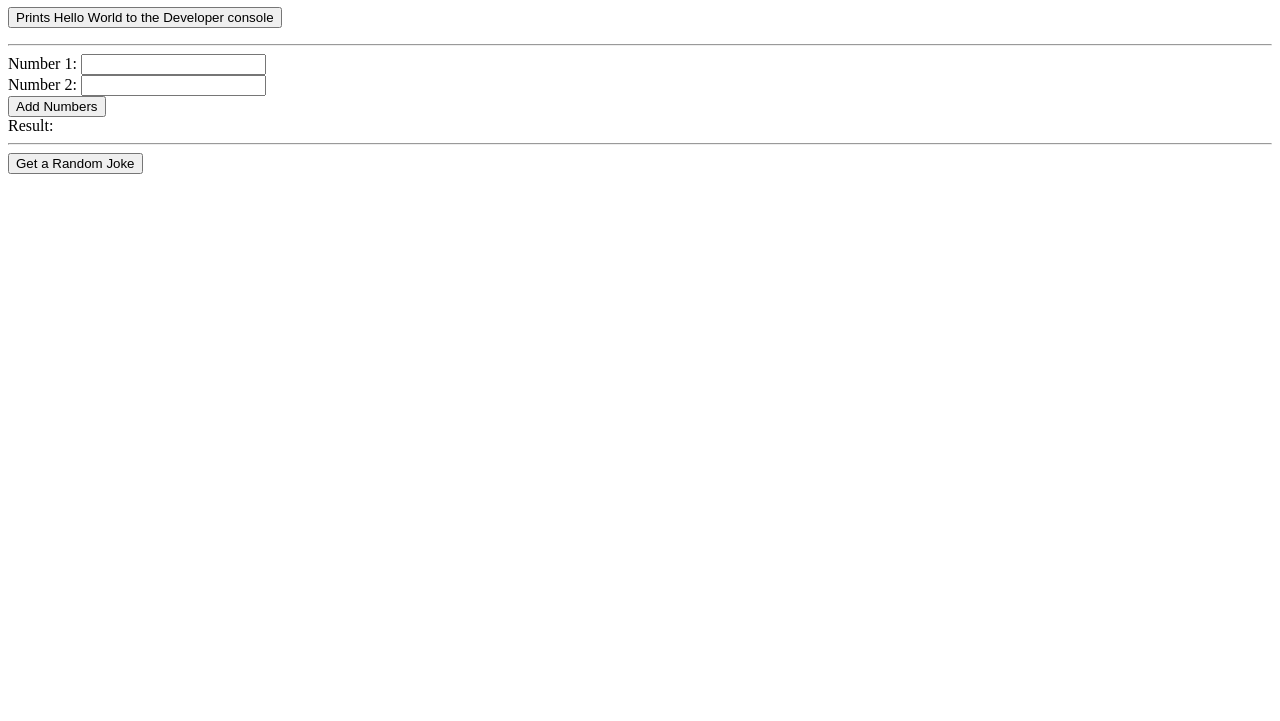
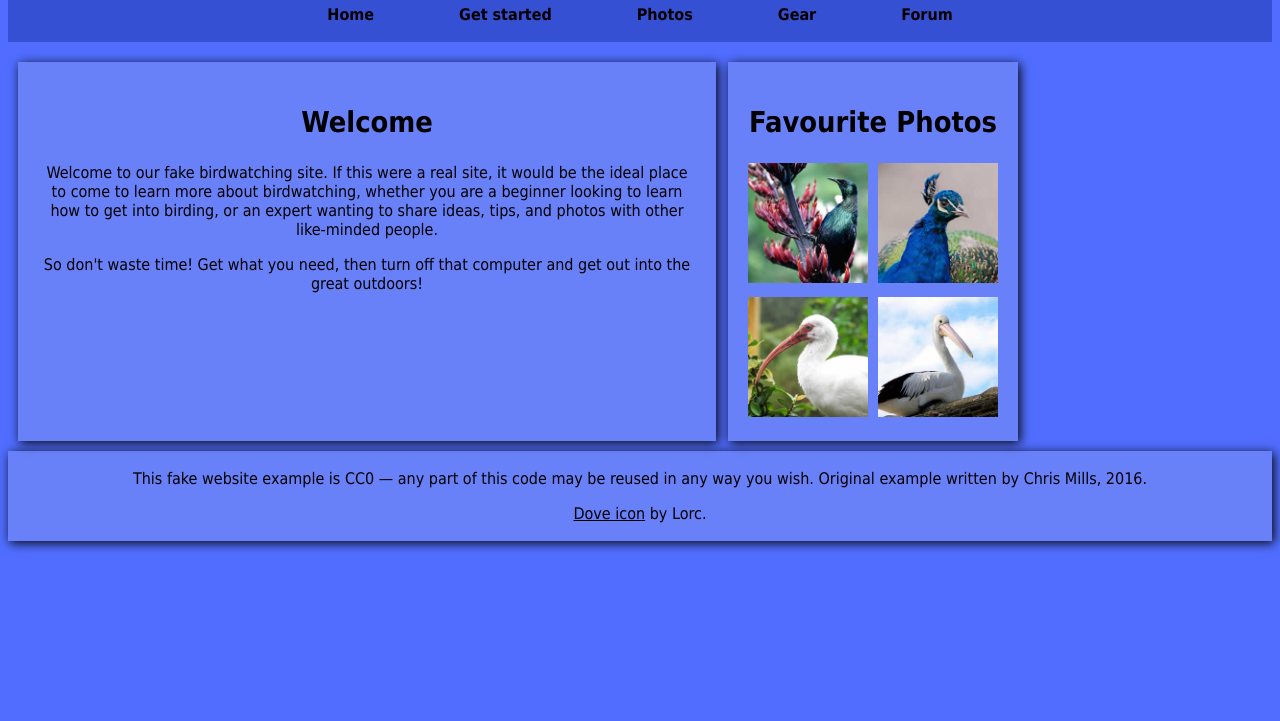
Before and after one commit to laurenrausch/M4.2, a website: page index.html in a window 1280 px wide. Shown: the part 79-800 px from the top of the page. Drawn offline with Linux system fonts and the light colour scheme.

Commit message:
Finished 4.2 Changes

```diff
--- a/css/style.css
+++ /dev/null
@@ -1,4 +0,0 @@
-h1{
-  border-color: #d3e644;
-  border-style: dashed;
-}
--- a/index.html
+++ b/index.html
@@ -1,78 +1,61 @@
-<!doctype html>
-<html>
+<!DOCTYPE html>
+<html lang="en">
 
 <head>
   <meta charset="utf-8">
-  <title>Hello World!</title>
-  <meta name="description" content="">
-  <meta name="viewport" content="width=device-width, initial-scale=1">
-  <link rel="stylesheet" href="css/style.css">
-  <link rel="shortcut icon" href="img/favicon.ico">
+  <title>Birdwatching</title>
+  <link href="https://fonts.googleapis.com/css?family=Roboto+Condensed:300%7CCinzel+Decorative:700" rel="stylesheet">
+  <link href="style.css" rel="stylesheet">
+
+  <!--[if lt IE 9]>
+      <script src="https://cdnjs.cloudflare.com/ajax/libs/html5shiv/3.7.3/html5shiv.js"></script>
+    <![endif]-->
 </head>
 
 <body>
-  <h1>HTML Rocks!</h1>
-  <p>
-    <button  onclick="helloWorld()">Prints Hello World to the Developer console</button>
-  </p>
-  <hr>
-  <form id="addForm">
-    <label for="num1">Number 1:</label>
-    <input type="number" id="num1" name="num1" required>
-    <br>
-    <label for="num2">Number 2:</label>
-    <input type="number" id="num2" name="num2" required>
-    <br>
-    <button type="submit">Add Numbers</button>
-  </form>
+  <header>
+    <div class="dove">
+      <h1>Birdwatching</h1>
+      <img src="img/dove.png" alt="Bird logo">
+    </div>
+    <nav>
+      <ul>
+        <li><span>Home</span></li>
+        <li><a href="#">Get started</a></li>
+        <li><a href="#">Photos</a></li>
+        <li><a href="#">Gear</a></li>
+        <li><a href="#">Forum</a></li>
+      </ul>
+    </nav>
+  </header>
 
-  <label id="result">Result:</label>
+  <main>
+    <div class="welcome">
+      <h2>Welcome</h2>
+      <p>Welcome to our fake birdwatching site. If this were a real site, it would be the ideal place to come to learn
+        more
+        about birdwatching, whether you are a beginner looking to learn how to get into birding, or an expert wanting to
+        share ideas, tips, and photos with other like-minded people.</p>
+      <p>So don't waste time! Get what you need, then turn off that computer and get out into the great outdoors!</p>
+    </div>
 
-  <hr>
+    <aside class="photos">
+      <h2>Favourite Photos</h2>
+      <div class="birds">
+        <a href="img/favorite-1.jpg"><img src="img/favorite-1_th.jpg" alt="Small black bird"></a>
+        <a href="img/favorite-2.jpg"><img src="img/favorite-2_th.jpg" alt="Bright blue bird"></a>
+        <a href="img/favorite-3.jpg"><img src="img/favorite-3_th.jpg" alt="Large white bird"></a>
+        <a href="img/favorite-4.jpg"><img src="img/favorite-4_th.jpg" alt="White and black bird"></a>
+      </div>
+    </aside>
+  </main>
 
-  <button id="jokeButton">Get a Random Joke</button>
-  <p id="joke"></p>
-
-  <script type="module" script="js/main.js">
-    import {helloWorld, add, fetchRandomJoke} from './js/main.js';
-
-    // This shows how to assign a function to the window object
-    // so that it can be called from the browser console
-    window.helloWorld = helloWorld;
-
-    // This shows how to add an event listener to a button in the HTML
-    // and call a function when the button is clicked
-    const form = document.getElementById('addForm');
-    form.addEventListener('submit', function(e) {
-      e.preventDefault();
-      const num1 = parseFloat(document.getElementById('num1').value);
-      const num2 = parseFloat(document.getElementById('num2').value);
-      try{
-        const result = add(num1, num2);
-        document.getElementById('result').textContent = `Result: ${result}`;
-      }catch(e){
-        console.error(e);
-        document.getElementById('result').textContent = `Error: ${e.message}`;
-      }
-
-    });
-
-    // this shows how to add an event listener to a button in the HTML
-    // that calls a function that fetches a random joke from an API
-    // and displays it on the page
-    const jokebtn = document.getElementById('jokeButton');
-    const jokeresult = document.getElementById('joke');
-    jokebtn.addEventListener('click', async () => {
-      try {
-        jokeresult.textContent = 'Loading...';
-        const joke = await fetchRandomJoke();
-        document.getElementById('joke').textContent = joke;
-      } catch (e) {
-        console.error(e);
-        document.getElementById('joke').textContent = `Error: ${e.message}`;
-      }
-    });
-  </script>
+  <footer>
+    <p>This fake website example is CC0 — any part of this code may be reused in any way you wish. Original example
+      written by Chris Mills, 2016.</p>
+    <p><a href="http://game-icons.net/lorc/originals/dove.html" style="text-decoration: underline;">Dove icon</a> by
+      Lorc.</p>
+  </footer>
 
 </body>
 
--- a/js/main.js
+++ /dev/null
@@ -1,49 +0,0 @@
-/**
- * This file should only contain functions that don't interact with the DOM.
- * That means no document.querySelector, no document.getElementById, etc.
- * This file should only contain functions that do things like calculations,
- * data manipulation, etc. This is so that we can test these functions
- * without having to worry about the DOM or the browser environment.
- */
-
-/**
- * This function prints the string 'Hello World' to the console
- */
-export function helloWorld() {
-    console.log('Hello World');
-}
-
-/**
- * This function adds two numbers together and returns the sum. This demonstrates
- * how to pass parameters to a function and return a value from a function
- * from HTML.
- * @param {number} a The first number to add
- * @param {number} b The second number to add
- * @returns {number} The sum of the two numbers
- */
-export function add(num1, num2) {
-    if (num1 === undefined || num2 === undefined) {
-        throw new Error('You must provide two numbers to add');
-    }
-    if (typeof num1 !== 'number' || typeof num2 !== 'number') {
-        throw new Error('You must provide two numbers to add');
-    }
-    return num1 + num2;
-}
-
-/**
- * This function fetches a random joke from the "Official Joke API" and returns it.
- * @returns {string} A joke in the format "setup - punchline"
- */
-export async function fetchRandomJoke() {
-    try {
-        const response = await fetch('https://official-joke-api.appspot.com/random_joke');
-        if (!response.ok) {
-            throw new Error('Failed to fetch a joke');
-        }
-        const joke = await response.json();
-        return `${joke.setup} - ${joke.punchline}`;
-    } catch (error) {
-        throw new Error(error.message);
-    }
-}
--- /dev/null
+++ b/style.css
@@ -0,0 +1,113 @@
+body {
+    color: black;
+    background-color: rgb(80, 109, 255);
+}
+
+header {
+    background-color: rgb(69, 96, 230);
+    text-align: center;
+}
+
+.dove {
+    display: flex;
+    align-items: center;
+    font-size: 1.3em;
+    font-family: Tahoma, sans-serif;
+}
+
+.dove img {
+    right: 0;
+    display: inline;
+    height: 50px;
+    width: 50px;
+}
+
+h1 {
+    text-align: center;
+    color: black;
+    padding: 5px;
+    margin: 0 auto;
+    font-family: Tahoma, sans-serif;
+}
+
+h2 {
+    color: black;
+    font-family: Tahoma, sans-serif;
+    font-size: 1.8em;
+}
+
+nav {
+    background-color: rgb(54, 80, 211);
+    padding: 1.3px 0;
+    font-weight: bold;
+    text-decoration: none;
+    font-family: Tahoma, sans-serif;
+}
+
+nav ul {
+    color: black;
+    list-style: none;
+    padding: 0;
+    text-align: center;
+}
+
+li {
+    color: black;
+    display: inline;
+    margin: 0 40px;
+}
+
+a {
+    color: black;
+    text-decoration: none;
+}
+
+.welcome {
+    background: rgb(105, 129, 248);
+    padding: 20px;
+    text-align: center;
+    box-shadow: 2px 2px 10px rgb(6, 6, 6);
+    margin-top: 10px;
+    margin-right: 12px;
+    font-family: Tahoma, sans-serif;
+}
+
+.photos {
+    background: rgb(105, 129, 248);
+    padding: 20px;
+    text-align: center;
+    box-shadow: 2px 2px 10px rgb(6, 6, 6);
+    margin-top: 10px;
+    font-family: Tahoma, sans-serif;
+}
+
+.birds {
+    display: grid;
+    grid-template-columns: repeat(2, 1fr);
+    gap: 10px;
+}
+
+.birds img {
+    width: 120px;
+}
+
+p {
+    color: black;
+}
+
+main {
+    background-color: rgb(80, 109, 255);
+    text-align: center;
+    display: flex;
+    padding: 10px;
+    max-width: 1000px;
+    margin-right: 2px;
+}
+
+footer {
+    text-align: center;
+    background-color: rgb(105, 129, 248);
+    box-shadow: 2px 2px 10px rgb(6, 6, 6);
+    padding: 2px;
+    font-family: Tahoma, sans-serif;
+}
```
Also changed, not shown: test/test.js (deleted, +0 -50 lines), README.md, img/dove.png (added), img/favicon.ico (deleted), img/favorite-1.jpg (added), img/favorite-1_th.jpg (added), img/favorite-2.jpg (added), img/favorite-2_th.jpg (added), img/favorite-3.jpg (added), img/favorite-3_th.jpg (added), img/favorite-4.jpg (added), img/favorite-4_th.jpg (added).
